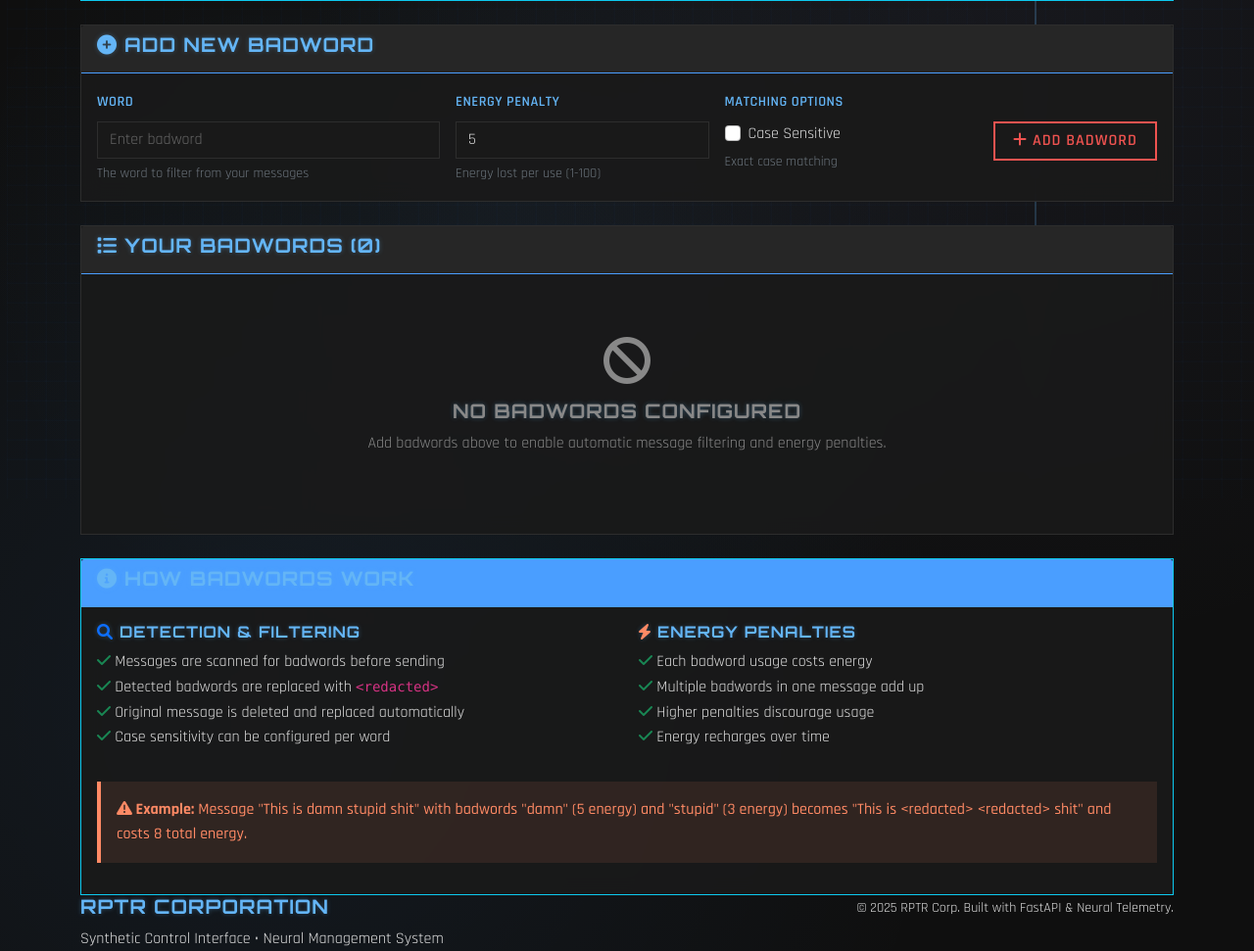
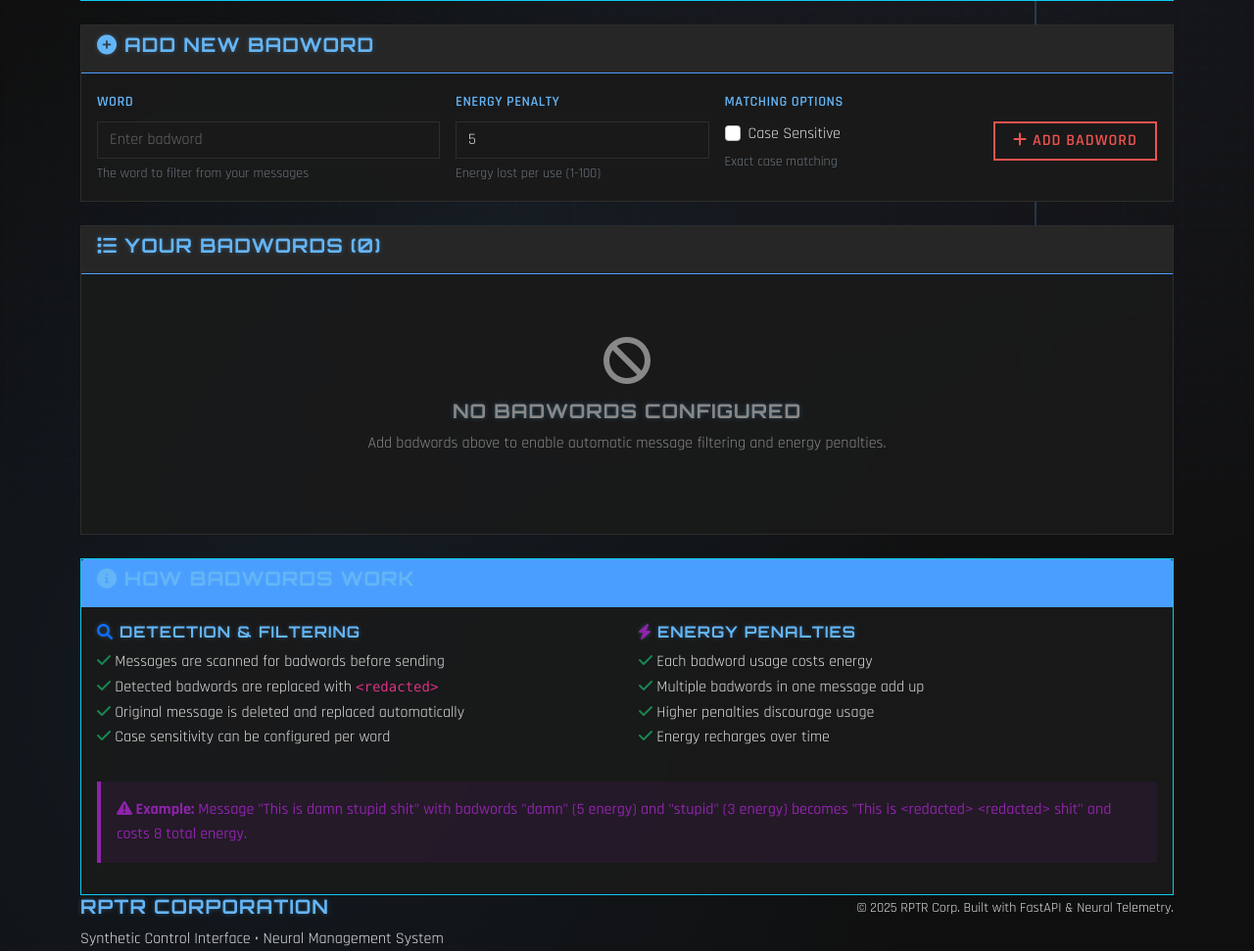
Before and after one commit to adumbdinosaur/synth-bot, a FastAPI app: template templates/badwords.html in a window 1280 px wide. Shown: the part 298-1269 px from the top of the page at 98% size. Run offline with FastAPI, Linux system fonts and the light colour scheme; the template is opened without the code that fills it, so the values that code supplies are empty; parts of the project's set-up code (start-up, migrations or seed data) failed here and were passed over.

Commit message:
Replace peach warning color with cyberpunk purple
- Changed --cyber-orange from peach (#ff8a65) to deep purple (#8e24aa)
- Updated all warning-related colors to use purple instead of orange
- This fits better with the blue-cyan-purple cyberpunk color scheme
- Purple provides better contrast with white text than peach
- Maintains consistency with the overall theme palette

```diff
--- a/static/style.css
+++ b/static/style.css
@@ -18,7 +18,7 @@
     --cyber-purple: #7986cb;
     --cyber-pink: #ba68c8;
     --cyber-green: #66bb6a;
-    --cyber-orange: #ff8a65;
+    --cyber-orange: #8e24aa;
     --cyber-red: #ef5350;
     --cyber-yellow: #ffc947;
 
@@ -26,7 +26,7 @@
     --rptr-primary: #4a9eff;
     --rptr-secondary: #7986cb;
     --rptr-accent: #64b5f6;
-    --rptr-warning: #ff8a65;
+    --rptr-warning: #8e24aa;
     --rptr-success: #66bb6a;
     --rptr-danger: #ef5350;
 
@@ -234,7 +234,7 @@ h6 {
 .btn-warning:hover {
     background: var(--cyber-orange);
     color: white;
-    box-shadow: 0 0 10px rgba(255, 138, 101, 0.3);
+    box-shadow: 0 0 10px rgba(142, 36, 170, 0.3);
 }
 
 /* Cards */
@@ -470,7 +470,7 @@ h6 {
 }
 
 .alert-warning {
-    background: rgba(255, 138, 101, 0.1);
+    background: rgba(142, 36, 170, 0.1);
     border-left-color: var(--cyber-orange);
     color: var(--cyber-orange);
 }
@@ -498,7 +498,7 @@ h6 {
 }
 
 .alert.alert-warning {
-    background-color: rgba(255, 138, 101, 0.1) !important;
+    background-color: rgba(142, 36, 170, 0.1) !important;
     border-left-color: var(--cyber-orange) !important;
     color: var(--cyber-orange) !important;
 }
```
